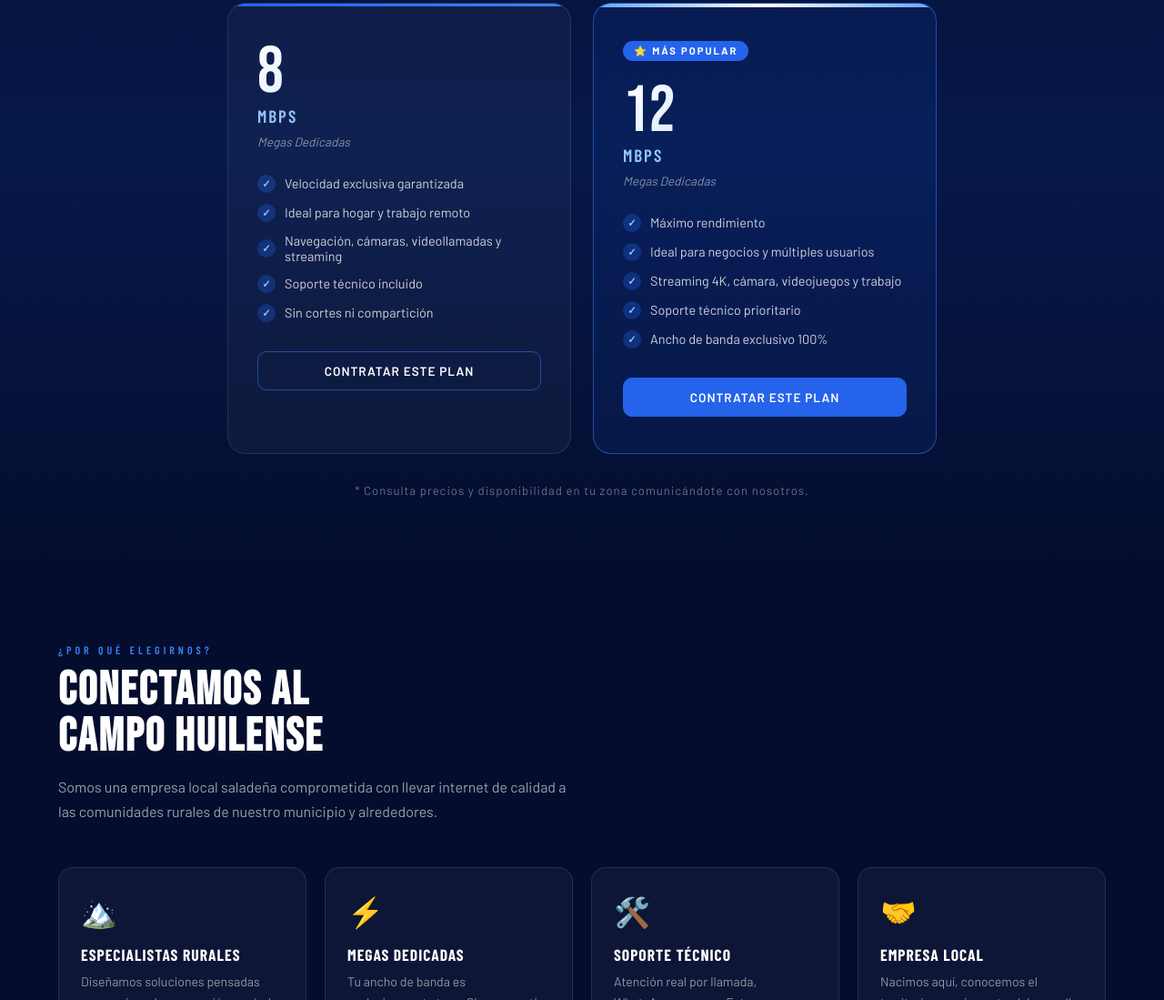
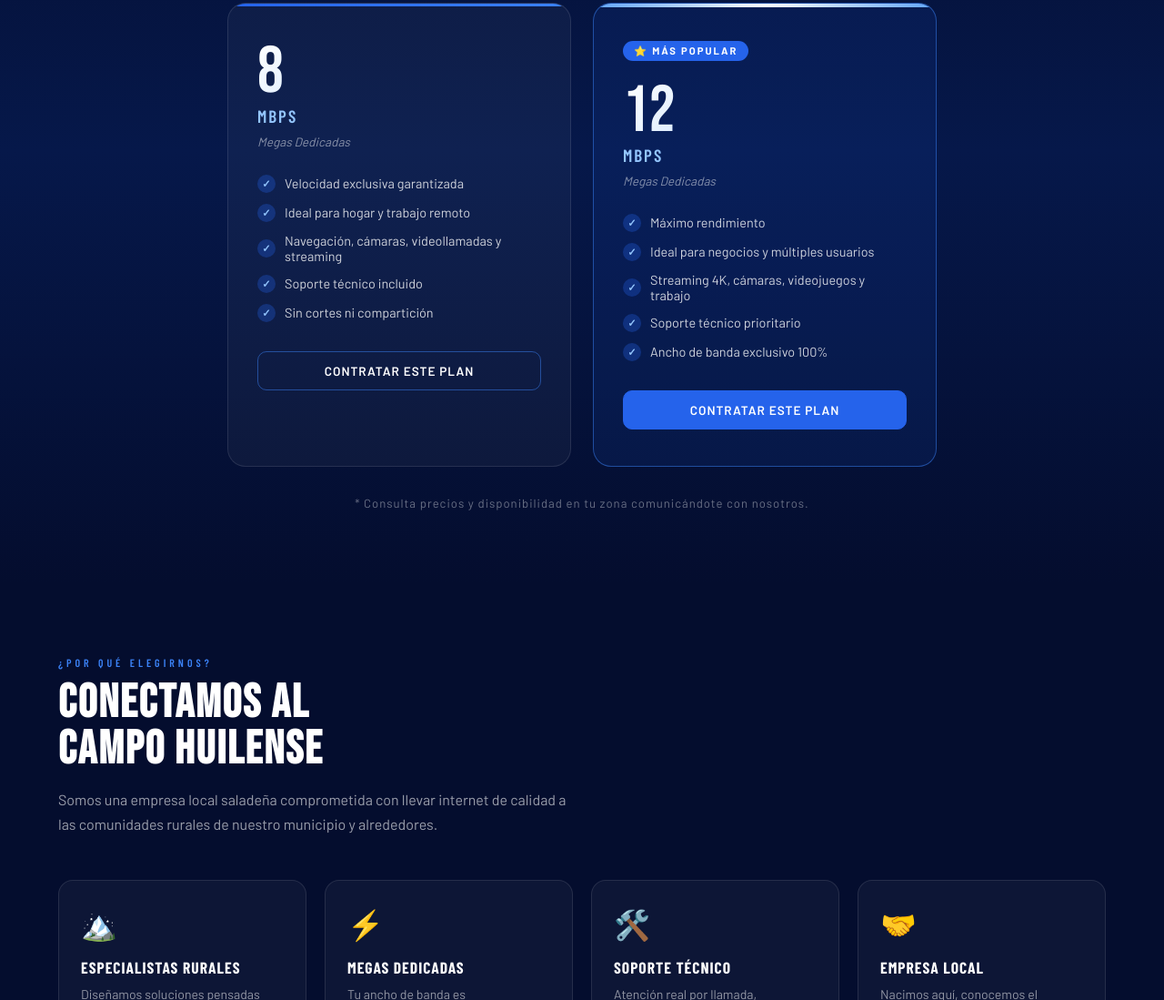
Before and after one commit to mc2025comunicaciones-ux/MCE-COMUNICACIONES, a plain HTML site: page index.html in a window 1280 px wide. Shown: the part 1167-2266 px from the top of the page at 91% size. Drawn offline with nearby package versions, Linux system fonts and the light colour scheme.

Commit message:
Update index.html

```diff
--- a/index.html
+++ b/index.html
@@ -995,7 +995,7 @@
       <ul class="plan-features">
         <li>Máximo rendimiento</li>
         <li>Ideal para negocios y múltiples usuarios</li>
-        <li>Streaming 4K, cámara, videojuegos y trabajo</li>
+        <li>Streaming 4K, cámaras, videojuegos y trabajo</li>
         <li>Soporte técnico prioritario</li>
         <li>Ancho de banda exclusivo 100%</li>
       </ul>
```
